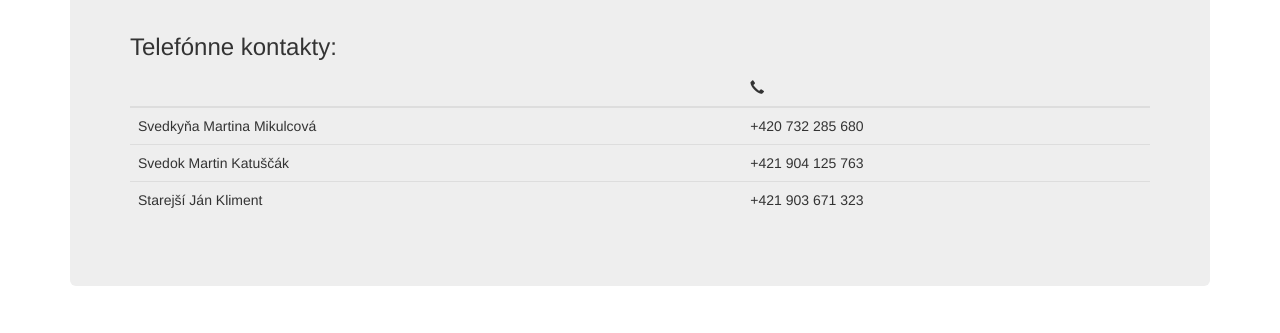
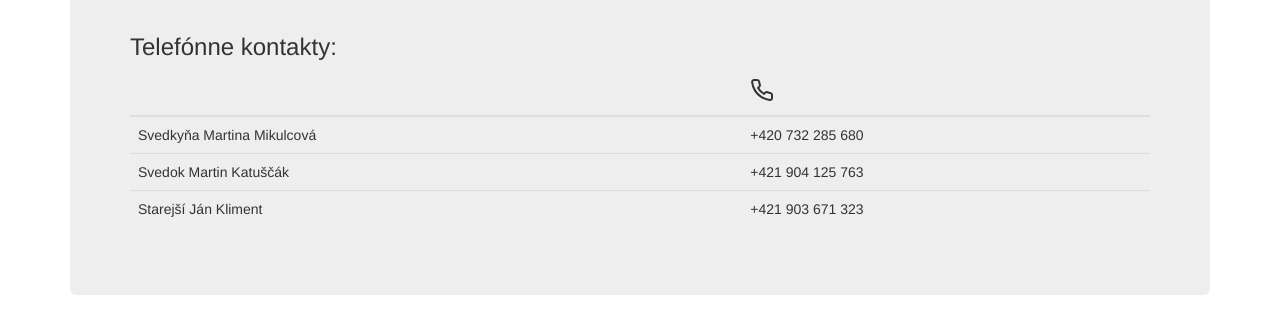
Before and after one commit to boselneni/iplusp, a plain HTML site: page v-pripade-nudze.html in a window 1280 px wide. Shown: the part 187-520 px from the top of the page. Drawn offline with nearby package versions, Linux system fonts and the light colour scheme.

Commit message:
Replacing glyphicon with feather icon

```diff
--- a/v-pripade-nudze.html
+++ b/v-pripade-nudze.html
@@ -64,7 +64,15 @@
             <thead>
             <tr>
                 <th></th>
-                <th><span class="glyphicon glyphicon-earphone" aria-hidden="true"></span></th>
+                <th>
+                    <span>
+                    <svg xmlns="http://www.w3.org/2000/svg" width="24" height="24" viewBox="0 0 24 24" fill="none"
+                         stroke="currentColor" stroke-width="2" stroke-linecap="round" stroke-linejoin="round"
+                         class="feather feather-phone"><path
+                            d="M22 16.92v3a2 2 0 0 1-2.18 2 19.79 19.79 0 0 1-8.63-3.07 19.5 19.5 0 0 1-6-6 19.79 19.79 0 0 1-3.07-8.67A2 2 0 0 1 4.11 2h3a2 2 0 0 1 2 1.72 12.84 12.84 0 0 0 .7 2.81 2 2 0 0 1-.45 2.11L8.09 9.91a16 16 0 0 0 6 6l1.27-1.27a2 2 0 0 1 2.11-.45 12.84 12.84 0 0 0 2.81.7A2 2 0 0 1 22 16.92z"></path>
+                    </svg>
+                    </span>
+                </th>
             </tr>
             </thead>
             <tbody>
```
Also changed, not shown: assets/img/phone.svg (added).
